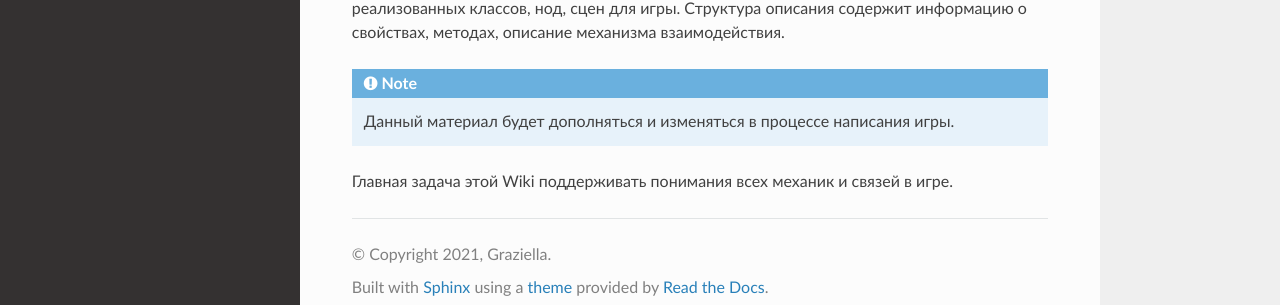
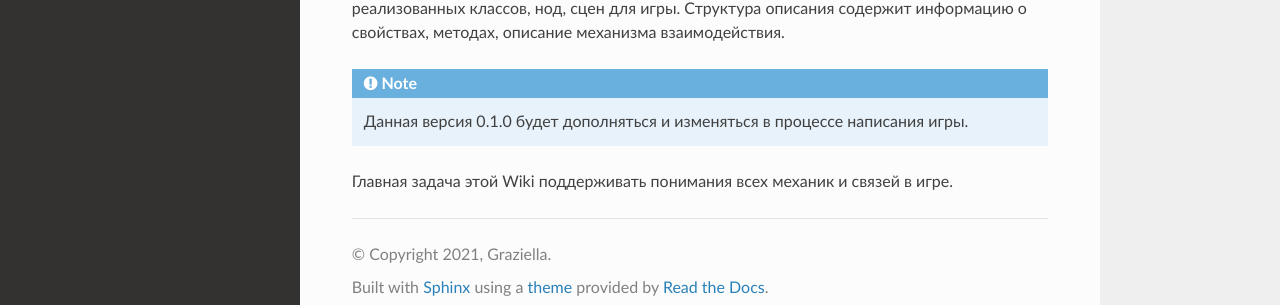
Before and after one commit to Enio449/DocKepler, a Sphinx documentation site: the page built from docs/source/index.rst, in a window 1280 px wide. Shown: the part 187-492 px from the top of the page. Built offline with Sphinx 7.4.7 and the Read the Docs theme 3.1.0, drawn with Linux system fonts in a browser that asks for light colours.

Commit message:
Update index.rst

```diff
--- a/docs/source/index.rst
+++ b/docs/source/index.rst
@@ -7,6 +7,6 @@
 
 .. note::
 
-   Данный материал будет дополняться и изменяться в процессе написания игры.
+   Данная версия 0.1.0 будет дополняться и изменяться в процессе написания игры.
 
 Главная задача этой Wiki поддерживать понимания всех механик и связей в игре.
```
